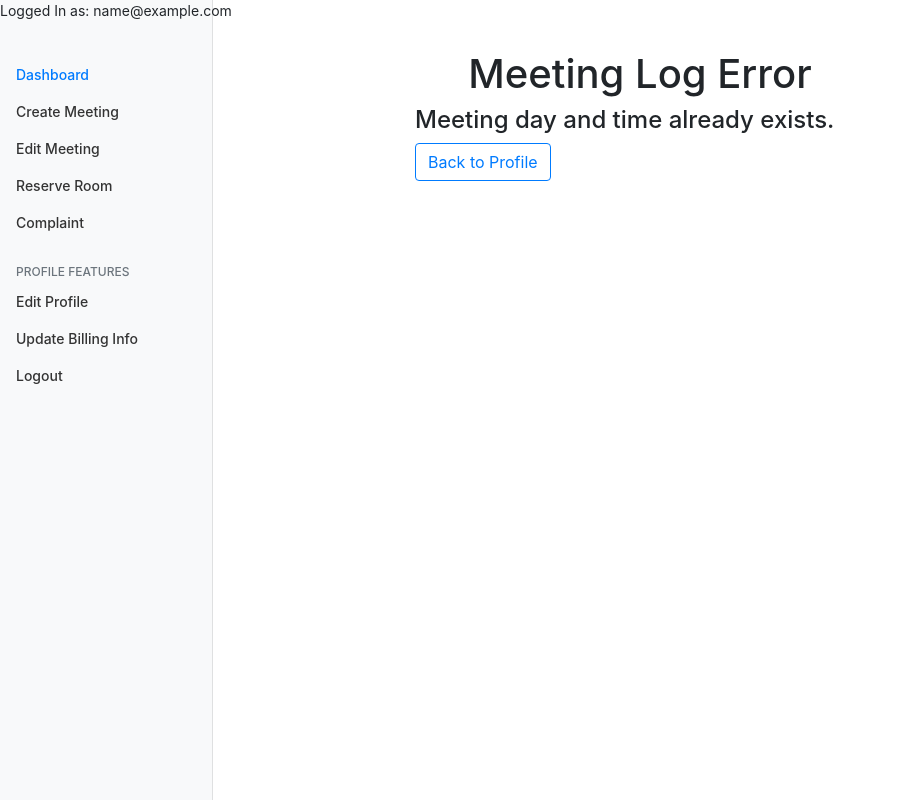
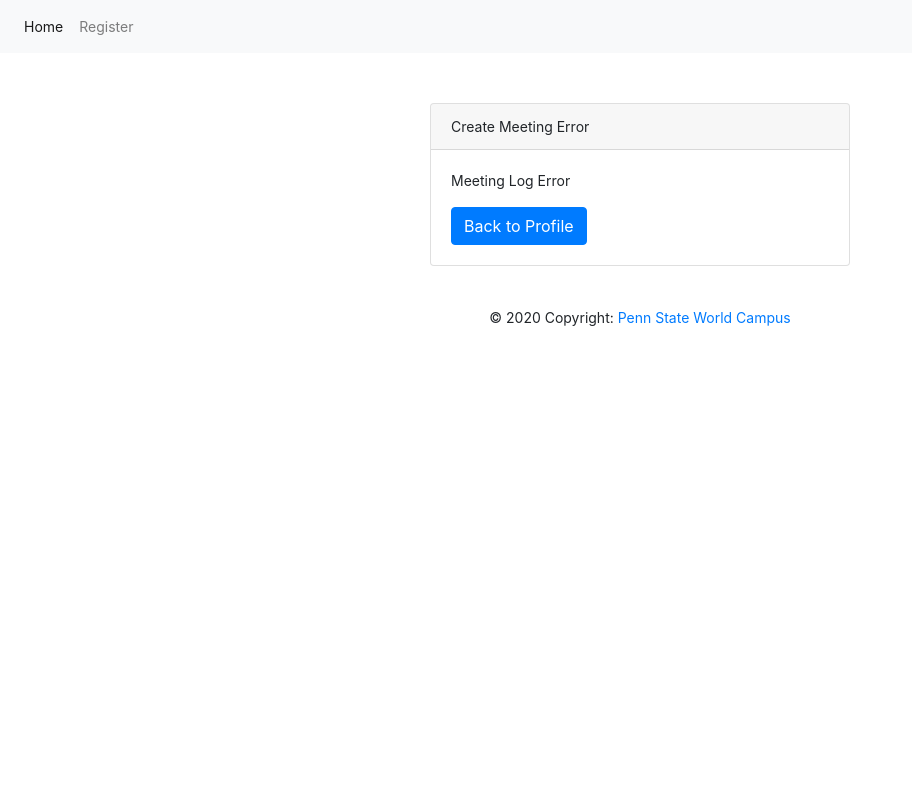
Before and after one commit to cmdavidson546/SW455-Project, a Flask app: page /meeting/createnew in a window 1280 px wide. Shown: the whole page, without its empty margins (0-912 px from the left). Run offline with Flask 2, Linux system fonts and the light colour scheme; the visitor is signed in with stand-in values (Sample User, id 1); some libraries are stand-ins or nearby versions.

Commit message:
Profile UI changes

```diff
--- a/app.py
+++ b/app.py
@@ -121,7 +121,6 @@ def admin_login():
     email = request.form['email']
     password = request.form['password']
     admincode = request.form['admincode']
-
     # if POST used properly passed through Ajax created form in process_login.js .done() function
     if request.method == 'POST':
         # if login_valid method in user.py class returns TRUE
@@ -130,20 +129,8 @@ def admin_login():
             if admincode == '11111':
                 # start session in admin.py class
                 Admin.login(email)
-                # return name data from user profile
-                user = Admin.get_by_email(email)
-                # meetings = Meeting.get_by_email(email)
-                # print(user.userinfo[0]) prints '1' for the first digit in 11111
-                if user.usertype == 'admin':
-                    # send user to profile page...also can send any information needed including user email
-                    #return make_response(back_to_profile())
-                    meeting = Meeting.get_by_email(session['email'])
-                    if meeting is not None:
-                        return render_template('admin_profile.html', email=session['email'], name=user.name, user=user, meetings=meeting)
-                    else:
-                        meeting = []
-                        return render_template('admin_profile.html', email=session['email'], name=user.name, user=user, meetings=meeting)
-    return render_template('login_error.html', error='Try Again!')
+                return render_template('admin_profile.html', email=session['email'])
+    return render_template('login_error.html', error='The email or password credentials do not match.')
 
 
 # create session for logged in user -> client_profile.html
@@ -152,24 +139,12 @@ def client_login():
     # get email and password : IN OTHER ITERATIONS WE CAN GET POST from hidden ajax login form
     email = request.form['email']
     password = request.form['password']
-
     if request.method == 'POST':
-        # if login_valid method in user.py class returns TRUE
         if Client.login_valid(email=email, password=password):
             Client.login(email)
-            user = Client.get_by_email(email)
-            # meetings = Meeting.get_by_email(email)
-            # print(user.usertype)
-            if user.usertype == 'client':
-                meeting = Meeting.get_by_email(session['email'])
-                if meeting is not None:
-                    return render_template('client_profile.html', email=session['email'], name=user.name, user=user,
-                                           meetings=meeting)
-                else:
-                    meeting = []
-                    return render_template('client_profile.html', email=session['email'], name=user.name, user=user,
-                                           meetings=meeting)
-    return render_template('login_error.html', error='Try Again!')
+            return render_template('client_profile.html', email=session['email'])
+    return render_template('login_error.html', error='The email or password credentials do not match.')
+
 
 ####### FORGOT PASSWORD DIRECTION #########
 # link to profile... user must be logged in
@@ -248,7 +223,17 @@ def delete_one(meeting_id):
     meeting.delete_meeting(meeting_id)
     return make_response(back_to_profile())
 
-
+   ########## Display Meetings #############
+@app.route('/meetings-participation')
+def get_meetings():
+    if session['email'] is not None:
+        user = User.get_by_email(session['email'])
+        if Meeting.get_by_email(session['email']) is not None:
+            meetings = Meeting.get_by_email(session['email'])
+        else:
+            meetings = []
+        return render_template('meetings-participation.html', email=session['email'], name=user.name, meetings=meetings)
+    return make_response(back_to_profile())
 
 
       ########## App Run() METHOD #############
--- a/templates/create_meeting_error.html
+++ b/templates/create_meeting_error.html
@@ -1,10 +1,34 @@
-{% extends "index_user.html" %}
+    <nav class="navbar navbar-expand-lg navbar-light bg-light">
+        <div>
+            <ul class="navbar-nav mr-auto">
+                <li class="nav-item active">
+                    <a class="nav-link" href="/login">Home</a>
+                </li>
+                <li class="nav-item">
+                    <a class="nav-link" href="/register">Register</a>
+                </li>
+            </ul>
+        </div>
+    </nav>
 
 
+{% extends "index.html" %}
+
 {% block content %}
+
 <div class="container page-form">
-        <h1>{{ error }}</h1>
-        <h4>Meeting day and time already exists.</h4>
-        <a class="btn btn-outline-primary" href="/back_to_profile" role="button">Back to Profile</a>
+    <div class="main-content container-fluid">
+
+        <div class="card card-border-color card-border-color-primary">
+
+            <div class="card-header">Create Meeting Error</div>
+
+            <div class="card-body">
+                <p>{{ error }}</p>
+                <a href='/back_to_profile' class="btn btn-primary" role="button">Back to Profile</a>
+            </div>
+        </div>
+
+    </div>
 </div>
 {% endblock %}
--- a/templates/index_user.html
+++ b/templates/index_user.html
@@ -69,53 +69,8 @@
             </a>
           </li>
           <li class="nav-item">
-            <a class="nav-link" href="/auth/newmeeting">
-              <span data-feather="file"></span>
-              Create Meeting
-            </a>
-          </li>
-          <li class="nav-item">
-            <a class="nav-link" href="#">
+            <a class="nav-link" href="/auth/logout">
               <span data-feather="layers"></span>
-              Edit Meeting
-            </a>
-          </li>
-          <li class="nav-item">
-            <a class="nav-link" href="#">
-              <span data-feather="layers"></span>
-              Reserve Room
-            </a>
-          </li>
-          <li class="nav-item">
-            <a class="nav-link" href="#">
-              <span data-feather="layers"></span>
-              Complaint
-            </a>
-          </li>
-        </ul>
-
-        <h6 class="sidebar-heading d-flex justify-content-between align-items-center px-3 mt-4 mb-1 text-muted">
-          <span>Profile Features</span>
-          <a class="d-flex align-items-center text-muted" href="#" aria-label="Add a new report">
-            <span data-feather="plus-circle"></span>
-          </a>
-        </h6>
-        <ul class="nav flex-column mb-2">
-          <li class="nav-item">
-            <a class="nav-link" href="#">
-              <span data-feather="file-text"></span>
-              Edit Profile
-            </a>
-          </li>
-          <li class="nav-item">
-            <a class="nav-link" href="#">
-              <span data-feather="file-text"></span>
-              Update Billing Info
-            </a>
-          </li>
-          <li class="nav-item">
-            <a class="nav-link" href="/auth/logout">
-              <span data-feather="file-text"></span>
               Logout
             </a>
           </li>
```
Also changed, not shown: templates/admin_profile.html (+12 -42 lines), templates/client_profile.html (+9 -40 lines), templates/meetings-participation.html (added, +53 -0 lines).
